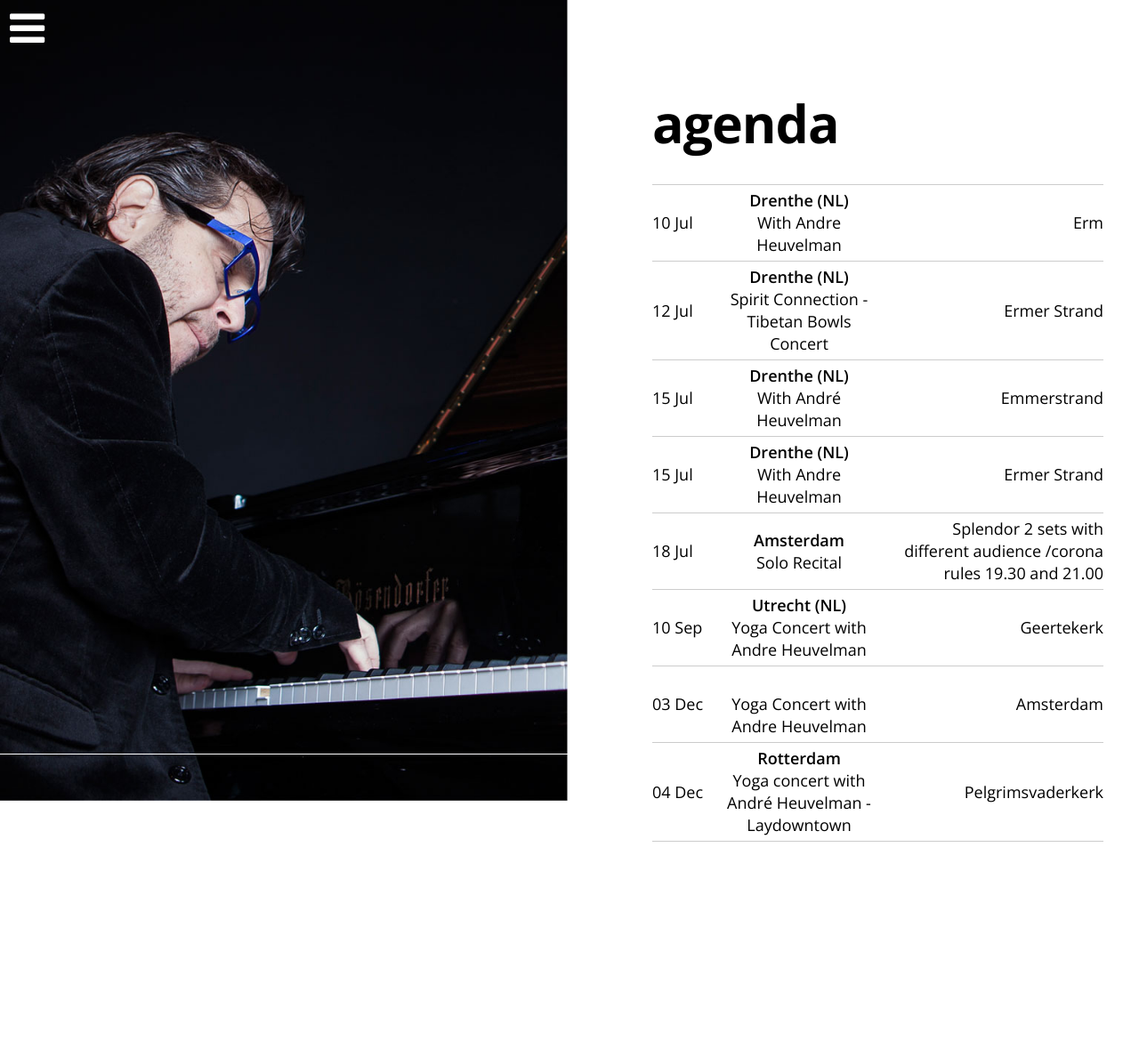
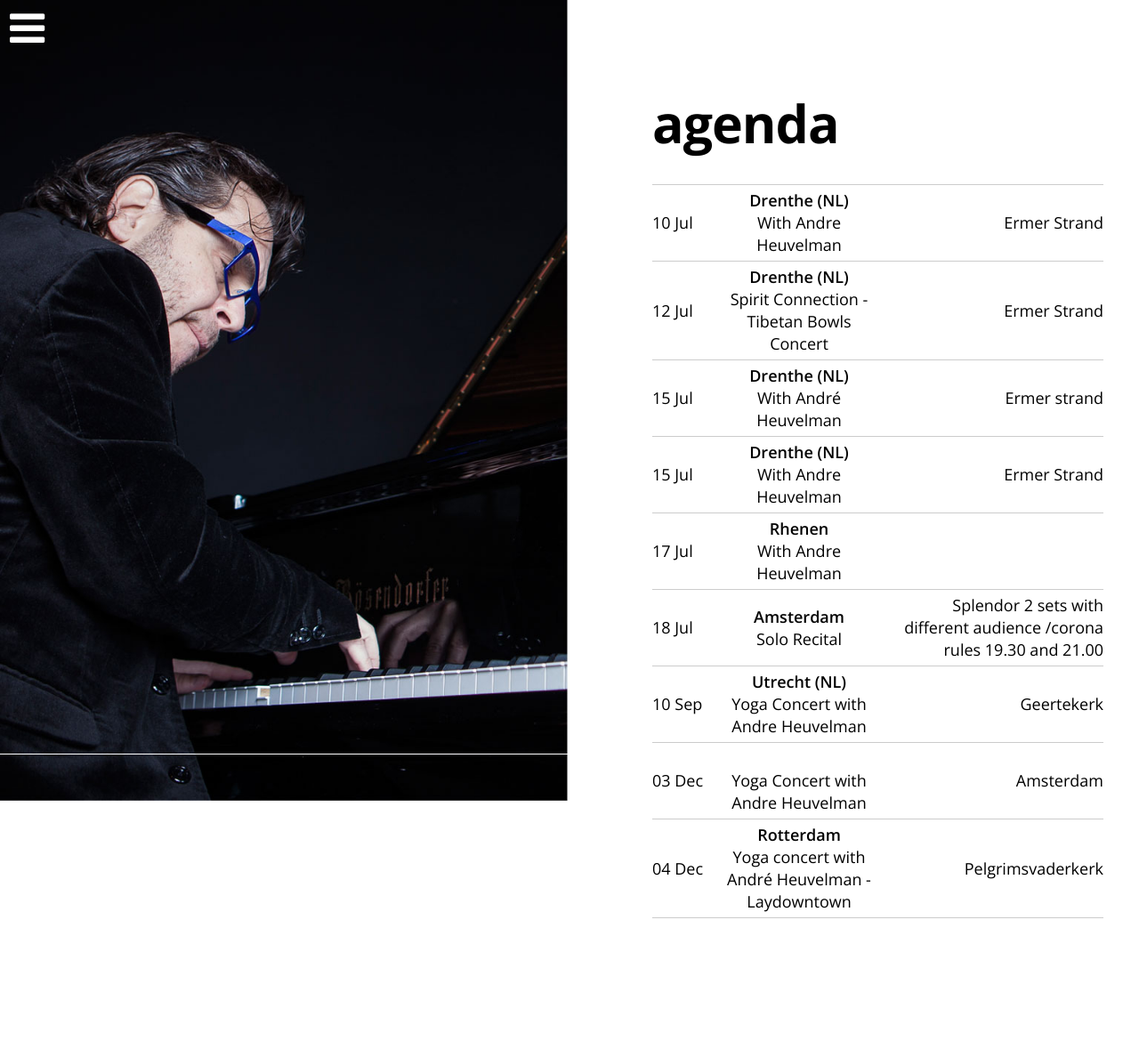
Before and after one commit to mikedelferro/website, a Jekyll site: the page built from agenda.html, in a window 1280 px wide. Shown: the whole page at 89% size. Built offline with Jekyll 4.4.1, drawn with Linux system fonts in a browser that asks for light colours; nearby versions of some CDN libraries; before the commit the page ends 1093 px from its top, so only the background shows below that.

Commit message:
Updated '_data/gigs.yml' via CloudCannon

```diff
--- a/_data/gigs.yml
+++ b/_data/gigs.yml
@@ -1,7 +1,7 @@
 items:
   - title: With André Heuvelman
     date: 2020-07-15 20:00:00
-    location: Emmerstrand
+    location: Ermer strand
     venue: Drenthe (NL)
     url: 'https://www.wij-zijn-tijdloos.nl/'
   - title: Yoga Concert with Andre Heuvelman
@@ -26,7 +26,7 @@ items:
     url:
   - title: With Andre Heuvelman
     date: 2020-07-10 20:00:00
-    location: Erm
+    location: Ermer Strand
     venue: Drenthe (NL)
     url: 'https://www.wij-zijn-tijdloos.nl/'
   - title: With Andre Heuvelman
@@ -39,3 +39,8 @@ items:
     location: Splendor   2 sets with different audience  /corona rules  19.30 and 21.00
     venue: Amsterdam
     url: www.splendoramsterdam.com
+  - title: With Andre Heuvelman
+    date: 2020-07-17 19:30:00
+    location:
+    venue: Rhenen
+    url:
```
